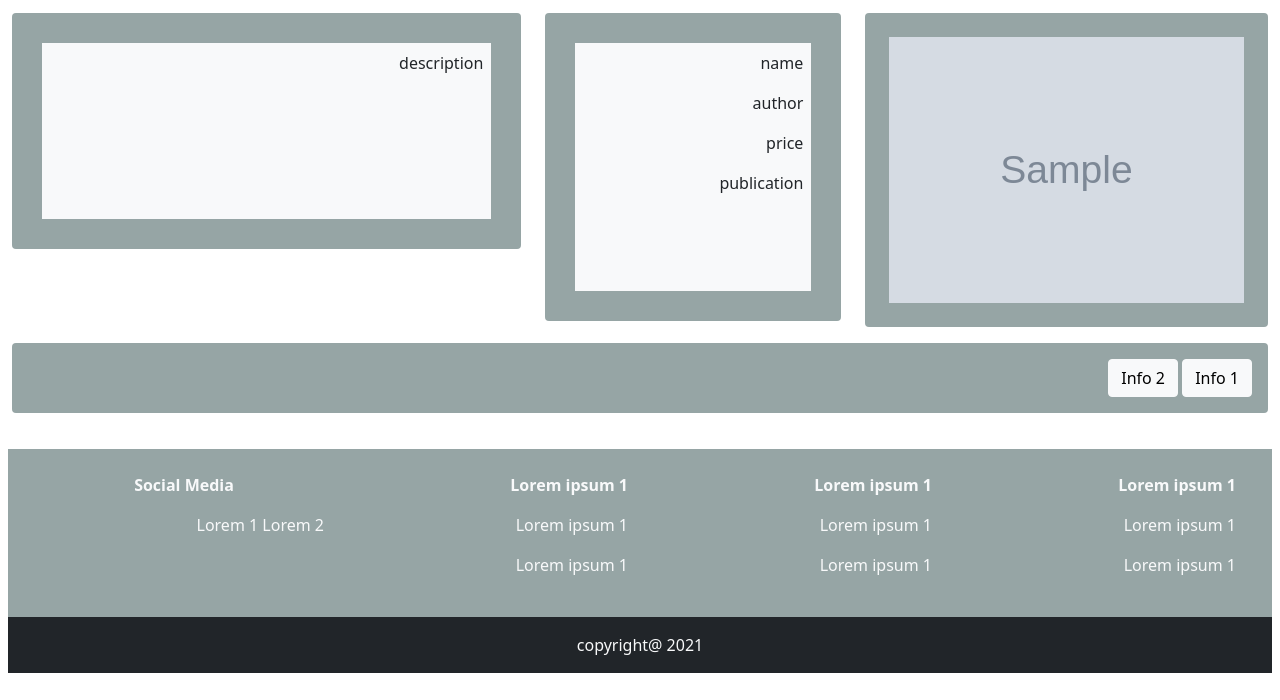
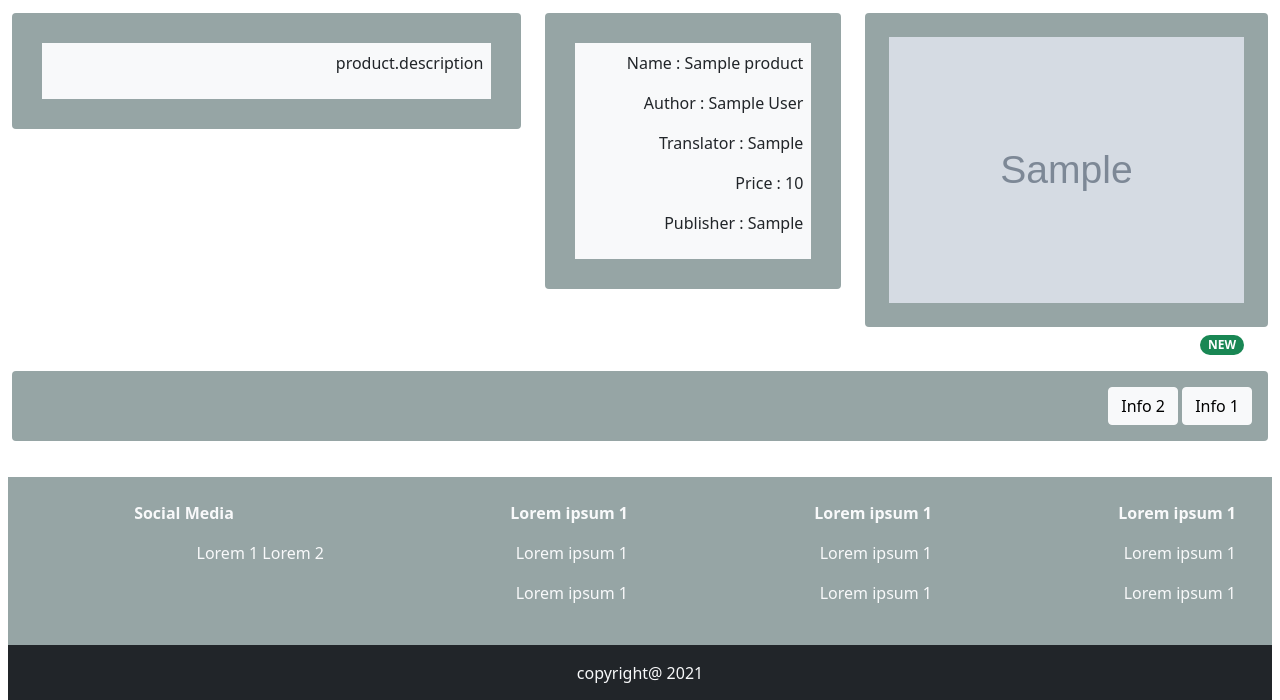
Before and after one commit to Rahimz/Bookkstore, a Django app: page /product/1/ in a window 1280 px wide. Shown: the part 59-759 px from the top of the page. Run offline with Django 3.2, Linux system fonts and the light colour scheme; tables that the repository leaves empty hold one stand-in row (values such as "Sample post"); grey boxes marked "Sample" are stand-in pictures; parts of the project's set-up code (start-up, migrations or seed data) failed here and were passed over; some libraries are stand-ins or nearby versions.

Commit message:
Product view template updated with product attributes

```diff
--- a/templates/shop/product_detail.html
+++ b/templates/shop/product_detail.html
@@ -13,32 +13,28 @@
       <div class="bg-second-color rounded-2">
         <img src="{% if product.image %}{{ product.image.url }}{% else %}{% static 'img/no_image.png' %}{% endif %}" class="card-img-top p-4" alt="{{ product.image_alt }}">
       </div>
+      <span class="badge bg-success rounded-pill ms-4 mt-2">NEW</span>
     </div>
     <div class="col-md-3">
       <div class="booklist bg-second-color rounded-2">
         <div class="bg-light p-2">
-          <p class="">name</p>
-          <p class="">author</p>
-          <p class="">price</p>
-          <p class="">publication</p>
-          <br>
-          <br>
-          <br>
+          <p class="">{% trans 'Name' %} : {{ product.name }}</p>
+          <p class="">{% trans 'Author' %} : {{ product.author }}</p>
+          <p class="">{% trans 'Translator' %} : {{ product.translator }}</p>
+          <p class="">{% trans 'Price' %} : {{ product.price }}</p>
+          <p class="">{% trans 'Publisher' %} : {{ product.publisher }}</p>
         </div>
       </div>
     </div>
+    {% if product.description %}
     <div class="col-md-5">
       <div class="booklist bg-second-color rounded-2">
         <div class="bg-light p-2">
-          <p class="">description</p>
-          <br>
-          <br>
-          <br>
-          <br>
-          <br>
+          <p class="">product.description</p>
         </div>
       </div>
     </div>
+    {% endif %}
   </div>
   <div class="row mt-3">
     <div class="col-md-12">
@@ -60,10 +56,10 @@
           <div class="col">
             <div class="collapse" id="info-1">
               <div class="card card-body">
-                <p>lorem ipsum</p>
-                <p>lorem ipsum</p>
-                <p>lorem ipsum</p>
-                <p>lorem ipsum</p>
+                <p>{% trans 'ISBN' %} : {{ product.isbn }}</p>
+                <p>{% trans 'Publish year' %} : {{ product.publish_year }}</p>
+                <p>{% trans 'Edition' %} : {{ product.edition }}</p>
+
               </div>
             </div>
           </div>
@@ -71,10 +67,10 @@
           <div class="col">
             <div class="collapse" id="info-2">
               <div class="card card-body">
-                <p>lorem ipsum lorem ipsumlorem ipsum</p>
-                <p>lorem ipsum lorem ipsumlorem ipsum</p>
-                <p>lorem ipsum lorem ipsumlorem ipsum</p>
-                <p>lorem ipsum lorem ipsumlorem ipsum</p>
+                <p>{% trans 'Size' %} : {{ product.size }}</p>
+                <p>{% trans 'Weight' %} : {{ product.weight }}</p>
+                <p>{% trans 'Cover type' %} : {{ product.cover_type }}</p>
+
               </div>
             </div>
           </div>
```
